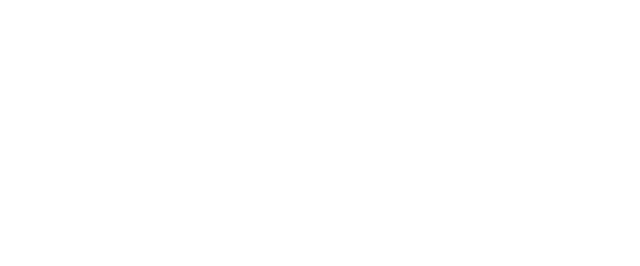
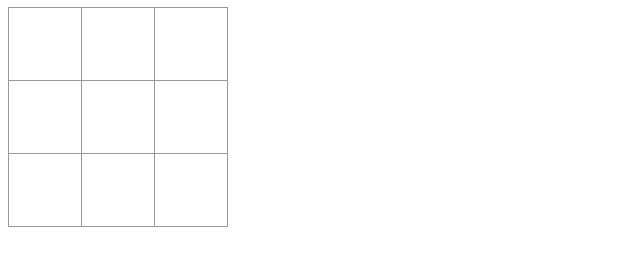
Before and after one commit to JuanPabloGil/Tic-Tac-Toe-JS, a plain HTML site: page index.html in a window 1280 px wide. Shown: the whole page, without its empty margins (0-640 px from the left). Drawn offline with Linux system fonts and the light colour scheme.

Commit message:
Basic layout of gameboard

```diff
--- /dev/null
+++ b/css/board.css
@@ -0,0 +1,24 @@
+.board-row:after {
+  clear: both;
+  content: "";
+  display: table;
+}
+
+.square {
+  background: #fff;
+  border: 1px solid #999;
+  float: left;
+  font-size: 34px;
+  font-weight: bold;
+  line-height: 34px;
+  height: 74px;
+  margin-right: -1px;
+  margin-top: -1px;
+  padding: 0;
+  text-align: center;
+  width: 74px;
+}
+
+.square:focus {
+  outline: none;
+}
--- a/index.html
+++ b/index.html
@@ -1,9 +1,30 @@
 <!DOCTYPE html>
 <html>
 <head>
-
+<link rel="stylesheet" href="/css/board.css">
 </head>
 <body>
+
+  <div class="game-board">
+    <div>
+      <div class="board-row">
+        <button class="square"></button>
+        <button class="square"></button>
+        <button class="square"></button>
+      </div>
+      <div class="board-row">
+        <button class="square"></button>
+        <button class="square"></button>
+        <button class="square"></button>
+      </div>
+      <div class="board-row">
+        <button class="square"></button>
+        <button class="square"></button>
+        <button class="square"></button>
+      </div>
+    </div>
+  </div>
+
   <script src="scripts/script.js"></script>
   <script src="scripts/players.js"></script>
 </body>
```
